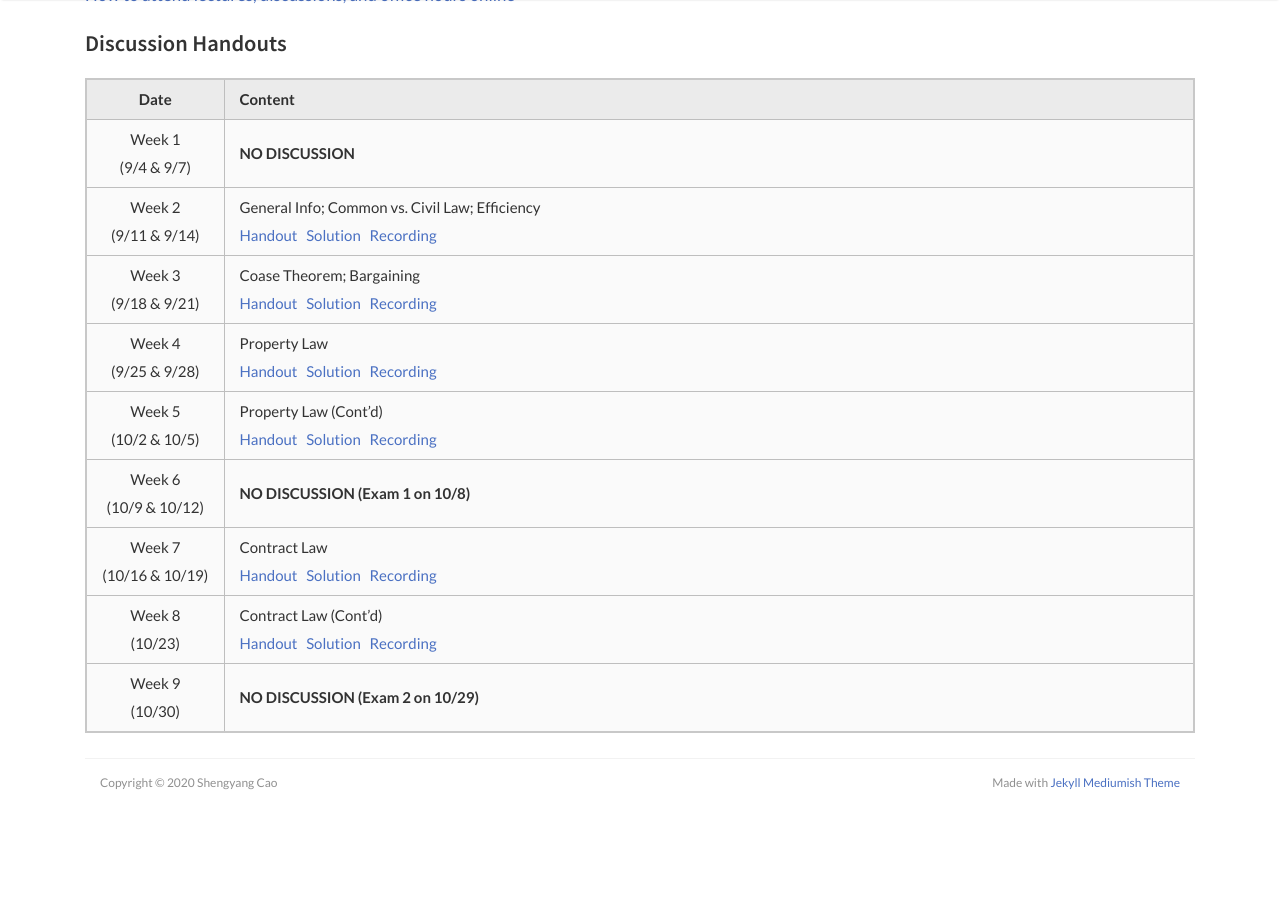
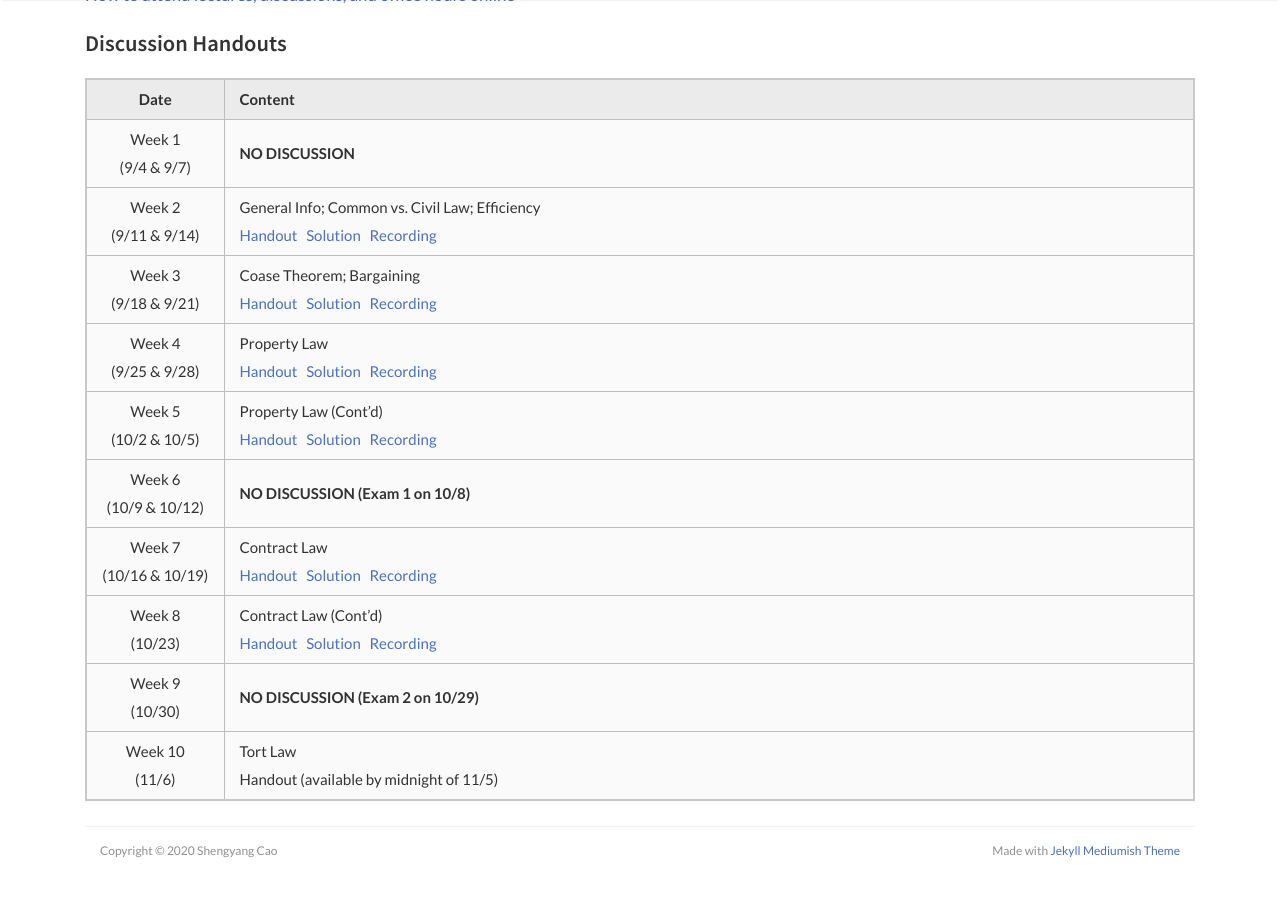
Before and after one commit to scaotravis/scaotravis.github.io, a Jekyll site: the page built from _posts/2020-08-04-teaching-fa-522.md, in a window 1280 px wide and 900 px high, scrolled down 766 px. Shown: the top 897 px of the window. Built offline with Jekyll 4.4.1, drawn with Linux system fonts in a browser that asks for light colours; nearby versions of some CDN libraries; comment, search, counter and statistics services are not loaded; before the commit the page ends 1598 px from its top, so only the background shows below that.

Commit message:
dis schedule update

```diff
--- a/_posts/2020-08-04-teaching-fa-522.md
+++ b/_posts/2020-08-04-teaching-fa-522.md
@@ -38,3 +38,4 @@ permalink: /teaching/fa20-522
 | Week 7 <br> (10/16 & 10/19) | Contract Law <br> [Handout]({{ site.url }}/downloads/teaching/fa20-522/522_fa20_dis-5_handout.pdf) &nbsp; [Solution]({{ site.url }}/downloads/teaching/fa20-522/522_fa20_dis-5_sol.pdf) &nbsp; [Recording](https://us-lti.bbcollab.com/recording/9f4c2ebea07649ff82342894d4fa79fa)|
 | Week 8 <br> (10/23) | Contract Law (Cont'd) <br> [Handout]({{ site.url }}/downloads/teaching/fa20-522/522_fa20_dis-6_handout.pdf) &nbsp; [Solution]({{ site.url }}/downloads/teaching/fa20-522/522_fa20_dis-6_sol.pdf) &nbsp; [Recording](https://youtu.be/k6AFAftc8as) |
 | Week 9 <br> (10/30) | **NO DISCUSSION (Exam 2 on 10/29)** |
+| Week 10 <br> (11/6) | Tort Law <br> Handout (available by midnight of 11/5) |
```
Also changed, not shown: 3 other files.
